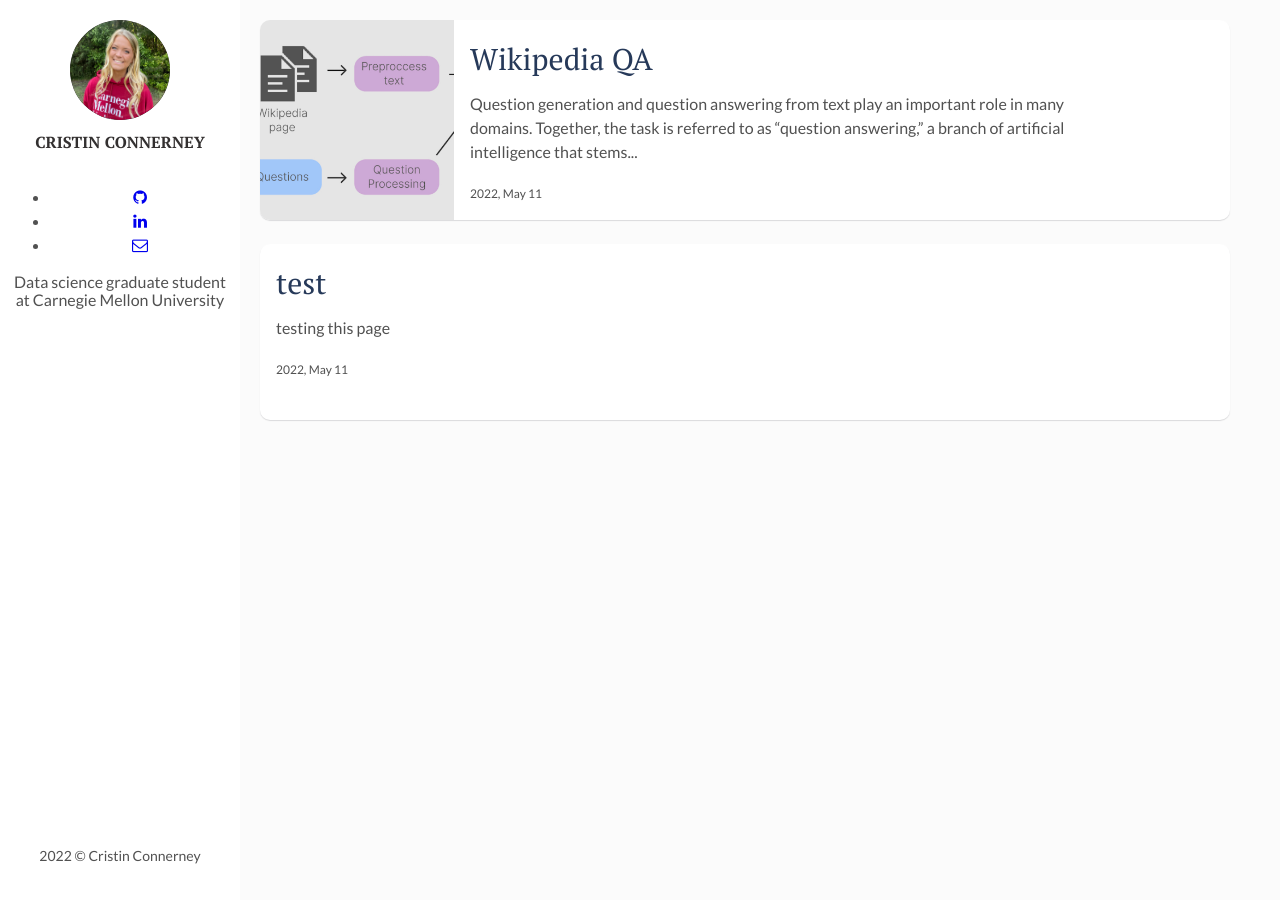
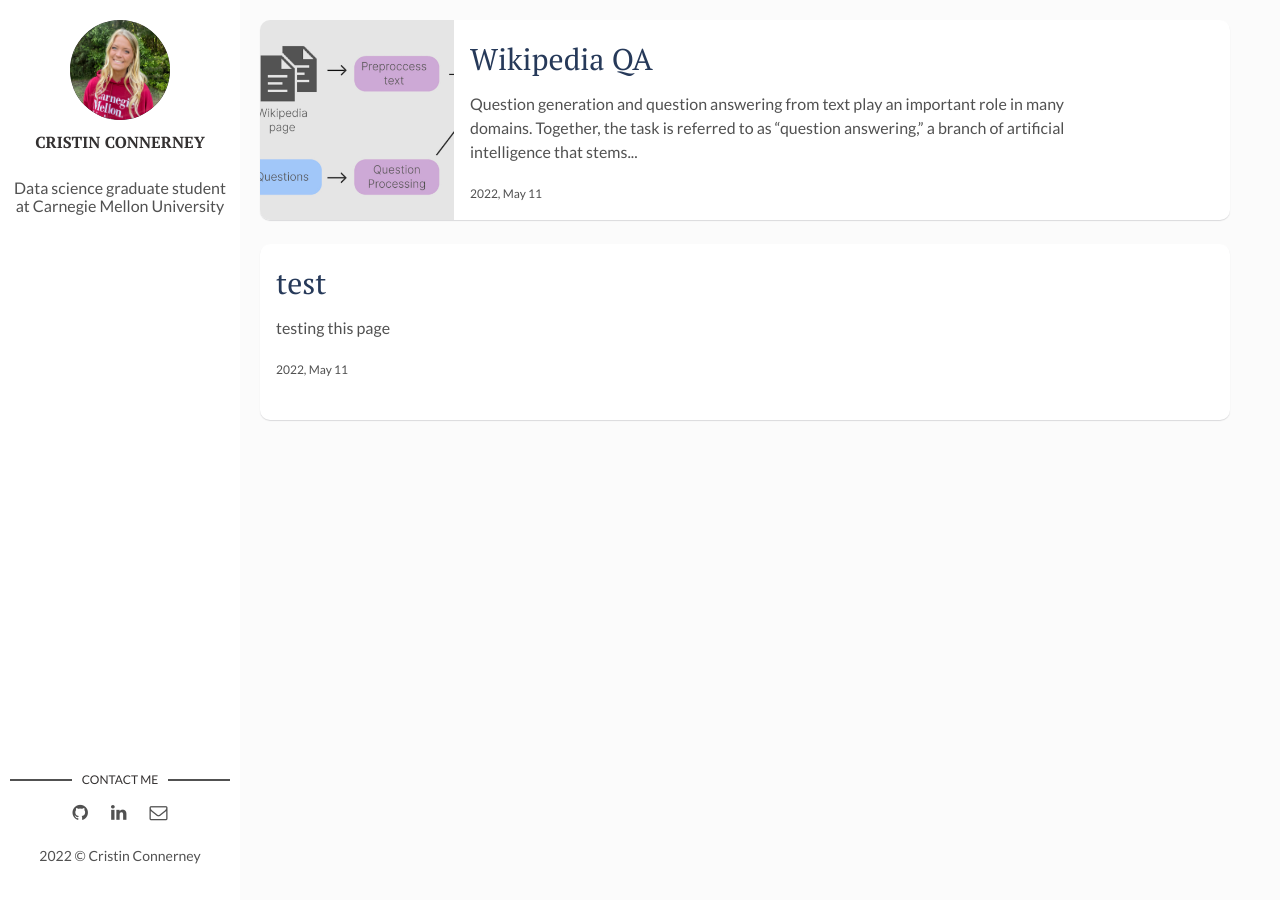
Before and after one commit to Cconnerney/cconnerney.github.io, a Jekyll site: the page built from index.html, in a window 1280 px wide. Built offline with Jekyll 4.4.1, drawn with Linux system fonts in a browser that asks for light colours; the list of posts is cut into pages by our own code.

Commit message:
Update main.html

```diff
--- a/_layouts/main.html
+++ b/_layouts/main.html
@@ -9,6 +9,12 @@ layout: default
         <a href="{{site.baseurl}}/"><img src="{{site.baseurl}}/assets/img/{% if site.author-img %}{{site.author-img}}{% endif %}" alt="{{site.author}}"></a>
       </div>
       <div class="author-name">{{site.author}}</div>
+      <p>{{site.about-author}}</p>
+    </div>
+  </header> <!-- End Header -->
+  <footer>
+    <section class="contact">
+      <h3 class="contact-title">Contact me</h3>
       <ul>
         {% if site.social-github %}
           <li class="github"><a href="http://github.com/{{site.social-github}}" target="_blank"><i class="fa fa-github"></i></a></li>
@@ -26,12 +32,7 @@ layout: default
           <li class="email"><a href="mailto:example.david@blog.com"><i class="fa fa-envelope-o" aria-hidden="true"></i></a></li>
         {% endif %}
       </ul>
-      <p>{{site.about-author}}</p>
-    </div>
-    <section class="contact">
-  </section> <!-- End Section Contact -->
-  </header> <!-- End Header -->
-  <footer>
+    </section> <!-- End Section Contact -->
     <div class="copyright">
       <p>{{site.time | date: '%Y'}} &copy; {{site.author}}</p>
     </div>
```
